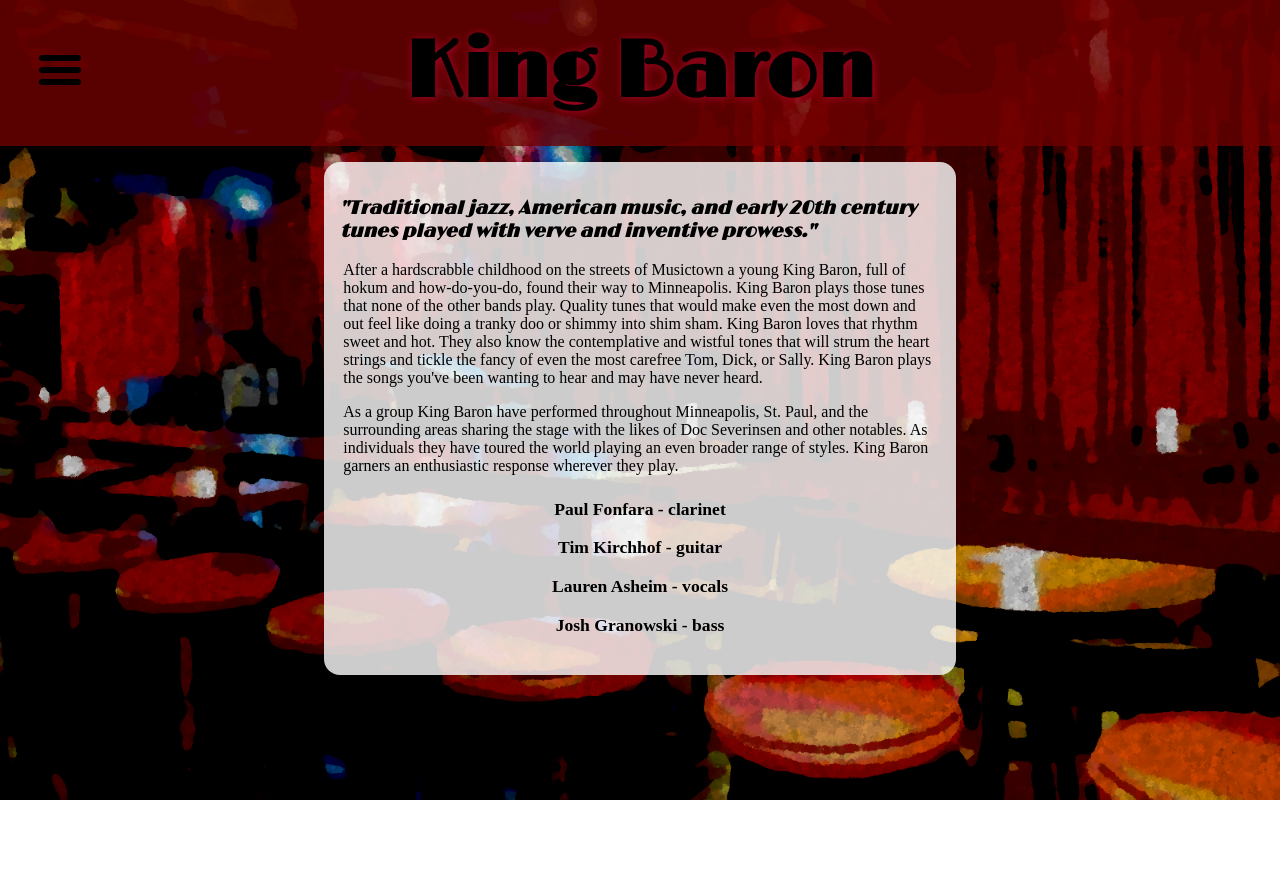
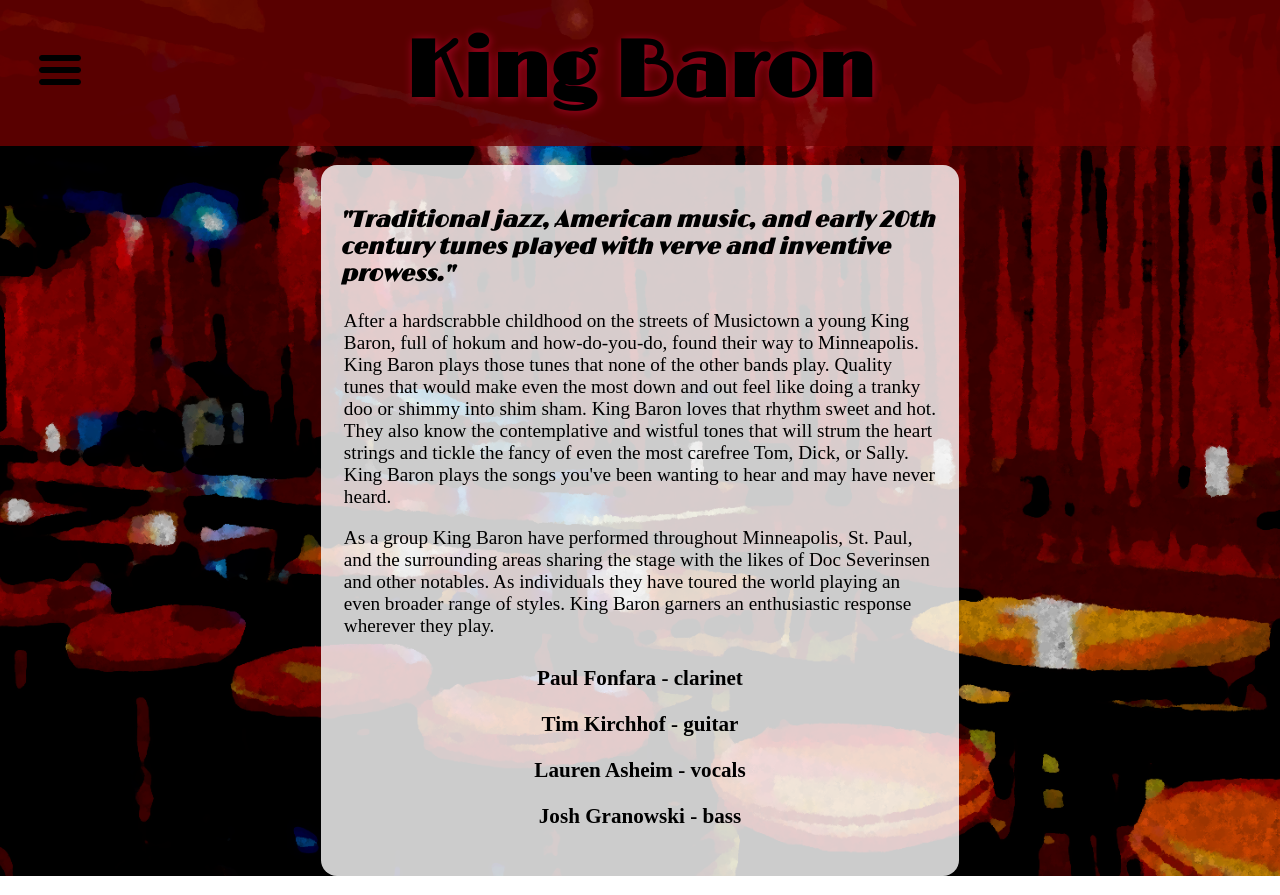
Before and after one commit to TimothyJohnK/kingbaron, a React (Create React App) app: page / in a window 1280 px wide. Before the commit the page ends 800 px from the top, so only its background shows below. Built offline with nearby package versions, Linux system fonts and the light colour scheme.

Commit message:
increasedd font in MainContent

```diff
--- a/src/App.js
+++ b/src/App.js
@@ -45,6 +45,7 @@ const MainContent = styled.div`
   justify-content: center;
   background-color: rgba(255, 255, 255, 0.8);
   padding: 1em;
+  font-size: 1.2em;
   @media (min-width: 700px) {
     max-width: 600px;
     margin: 1em auto;
```
